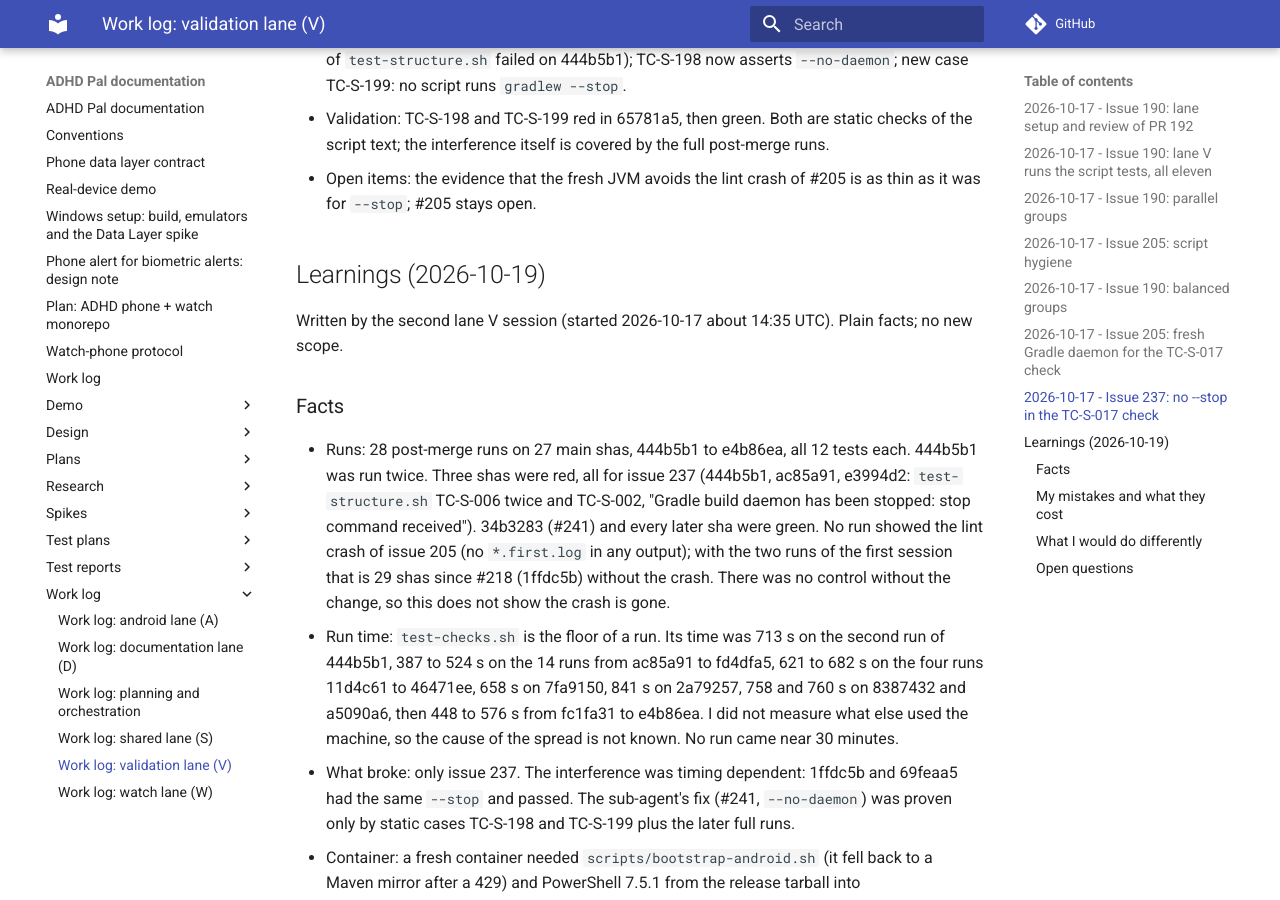
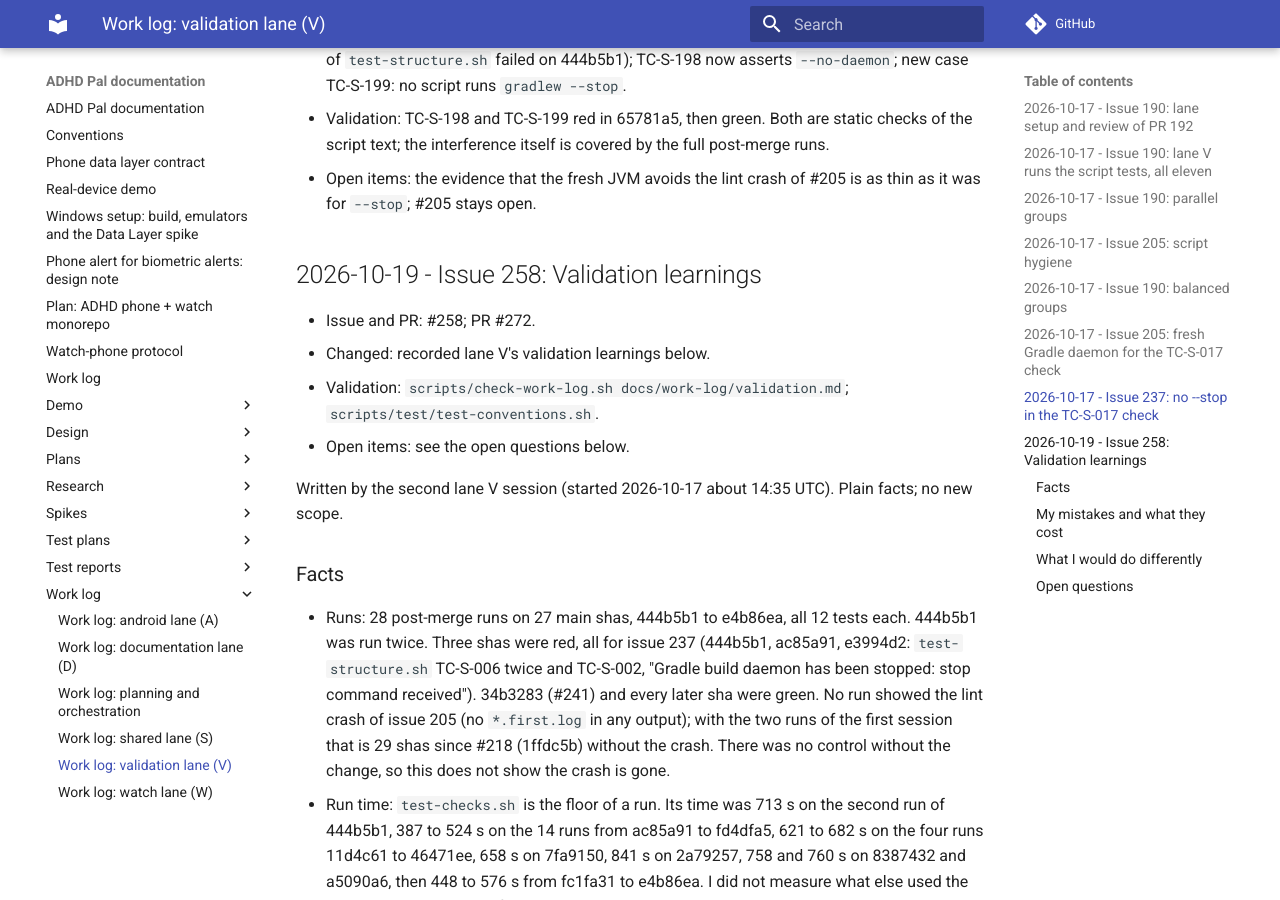
Before and after one commit to shlomoa/my-adhd-pal, an MkDocs documentation site: the page built from docs/work-log/validation.md, in a window 1280 px wide and 900 px high, scrolled down 2748 px. Built offline with MkDocs 1.6.1 and Material for MkDocs 9.7.7, drawn with Linux system fonts in a browser that asks for light colours; comment, search, counter and statistics services are not loaded.

Commit message:
Fix validation work-log conventions
Co-authored-by: shlomoa <5910488+shlomoa@users.noreply.github.com>

```diff
--- a/docs/work-log/validation.md
+++ b/docs/work-log/validation.md
@@ -51,7 +51,12 @@ Entries for this lane only. Format and index: [`../work-log.md`](../work-log.md)
 - Validation: TC-S-198 and TC-S-199 red in 65781a5, then green. Both are static checks of the script text; the interference itself is covered by the full post-merge runs.
 - Open items: the evidence that the fresh JVM avoids the lint crash of #205 is as thin as it was for `--stop`; #205 stays open.
 
-## Learnings (2026-10-19)
+## 2026-10-19 - Issue 258: Validation learnings
+
+- Issue and PR: #258; PR #272.
+- Changed: recorded lane V's validation learnings below.
+- Validation: `scripts/check-work-log.sh docs/work-log/validation.md`; `scripts/test/test-conventions.sh`.
+- Open items: see the open questions below.
 
 Written by the second lane V session (started 2026-10-17 about 14:35 UTC). Plain facts; no new scope.
 
```
